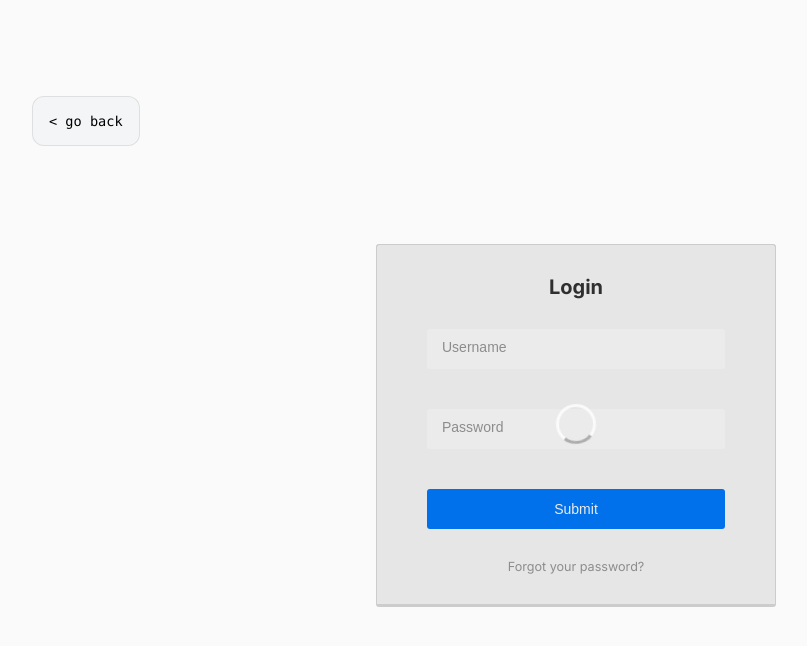
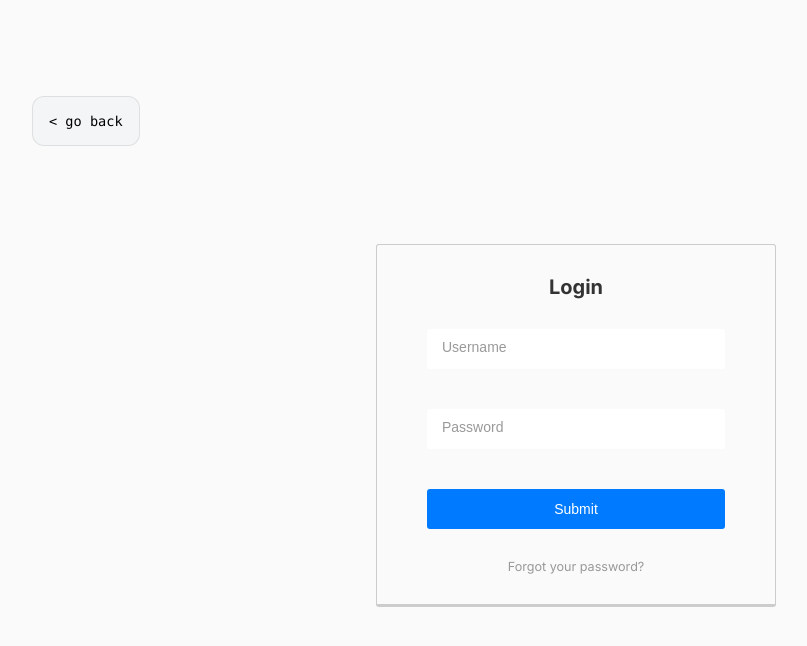
Before and after one commit to GianfrancoCorrea/challenge-front, a Next.js app: page /login in a window 1280 px wide. Shown: the top 646 px of the page, without its empty margins (64-871 px from the left). Built offline with nearby package versions, Linux system fonts and the light colour scheme.

Commit message:
feat(Loading) animation not working in opera

```diff
--- a/src/app/login/components/LoginForm.tsx
+++ b/src/app/login/components/LoginForm.tsx
@@ -85,7 +85,7 @@ export default function LoginForm() {
 
             <ForgotPassword>Forgot your password?</ForgotPassword>
 
-            <Loading />
+            {isLoading && <Loading />}
         </Form>
     );
 }
```
